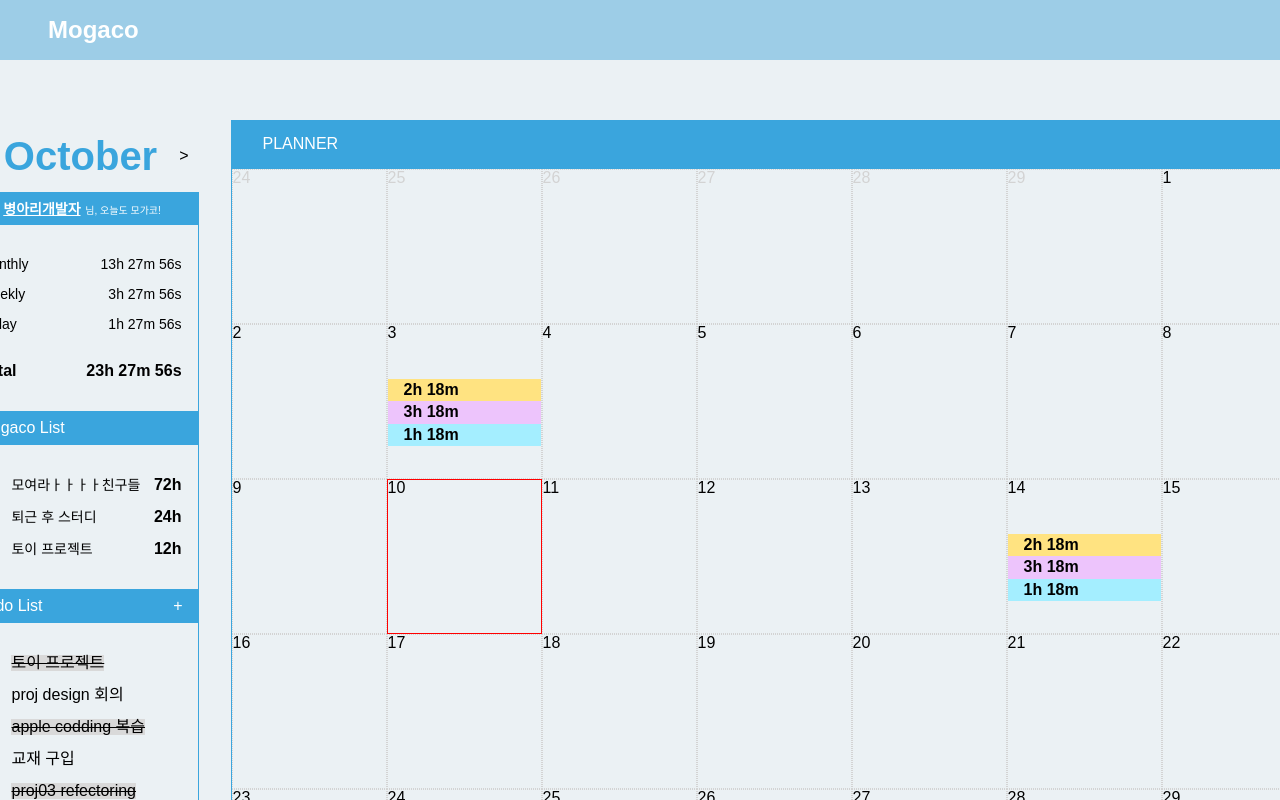
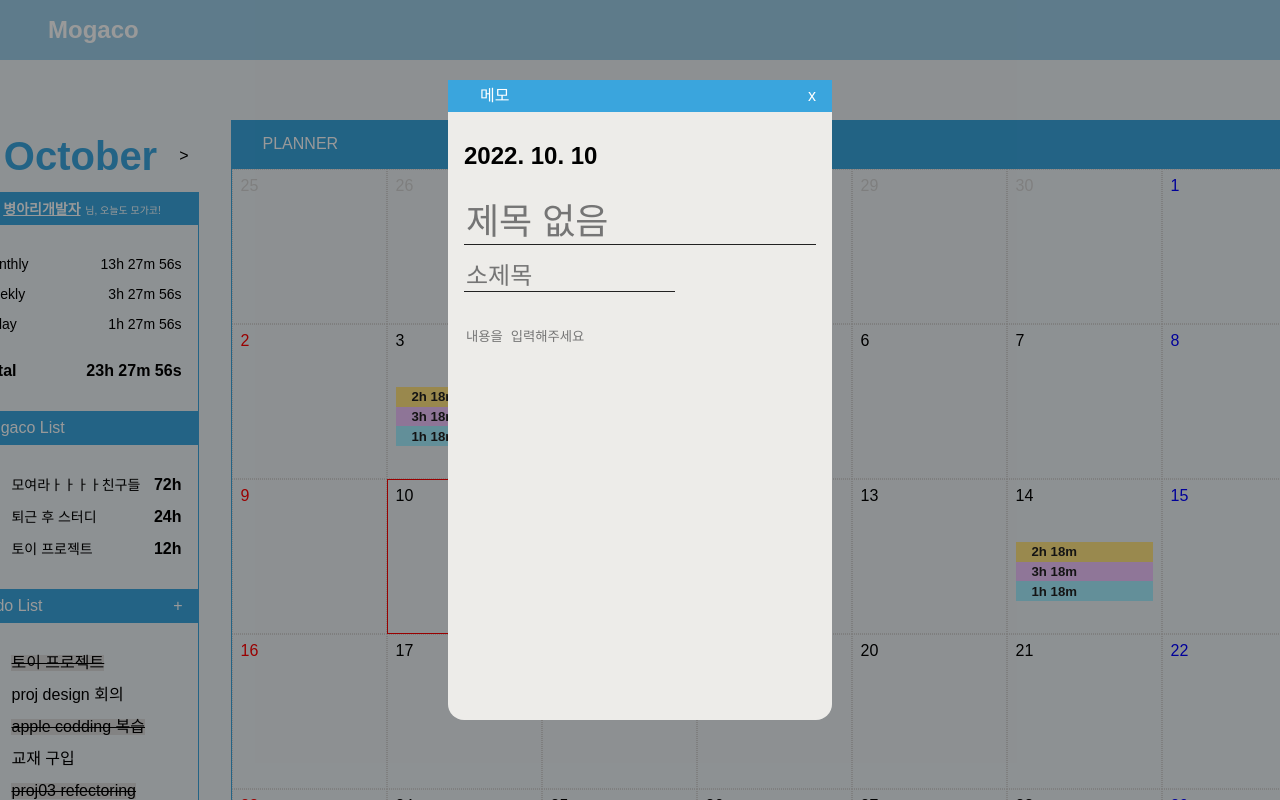
Before and after one commit to LoggingCo/mogaco.next.ts, a Next.js app: page /my-plan in a window 1280 px wide. Both pictures are taken after a click on the element "10". Shown: the top 800 px of the page. Built offline with nearby package versions, Linux system fonts and the light colour scheme; a web font is replaced by a local one.

Commit message:
style: my plan memo modal layout
나의 학습플레너 메모 모달 레이아 웃추가

```diff
--- a/src/components/Pages/my-plan/Calendar/Calendar.tsx
+++ b/src/components/Pages/my-plan/Calendar/Calendar.tsx
@@ -3,21 +3,40 @@ import { myplanData } from 'libs/mock/myplan.data';
 import { useCalendar } from 'hooks/Page/my-plan/useCalendar';
 import { useState } from 'react';
 import * as Styled from './Style';
+import MyPlanMemoModal from '../Modal/Memo';
 
 dayjs.locale('ko');
 function MyPlanCalendar({ date }: any) {
-  const [selectDate, setSelectDate] = useState<number | null>(null);
+  const [selectDate, setSelectDate] = useState<any | null>(null);
+  const [isOpenMemoModal, setIsOpenMemoModal] = useState<boolean>(false);
   const [dailyhours, setDailyhours] = useState<any>(myplanData);
   const [dateElement, setDateElement] = useCalendar(date);
 
-  console.log(dailyhours);
+  const onOpenMemoModal = (day: any) => {
+    setSelectDate({
+      date: day.date,
+      month: date.month(),
+      year: date.year(),
+    });
+    setIsOpenMemoModal(true);
+  };
 
   return (
-    <Styled.Wrapper>
+    <>
+      {isOpenMemoModal && (
+        <MyPlanMemoModal selectDate={selectDate} setIsOpenMemoModal={setIsOpenMemoModal} />
+      )}
+      <Styled.Wrapper style={{ zIndex: '0' }}>
         <Styled.Header>PLANNER</Styled.Header>
         <Styled.Container>
           {dateElement.map((date: any, index: number) => (
-          <Styled.Date key={index} isToday={date.isToday} isMonth={date.isMonth}>
+            <Styled.Date
+              key={index}
+              day={date.day}
+              isToday={date.isToday}
+              isMonth={date.isMonth}
+              onClick={() => date.isMonth && onOpenMemoModal(date)}
+            >
               {date.date}
               {dailyhours.length > 0 && (
                 <Styled.DateContainer>
@@ -32,6 +51,7 @@ function MyPlanCalendar({ date }: any) {
           ))}
         </Styled.Container>
       </Styled.Wrapper>
+    </>
   );
 }
 export default MyPlanCalendar;
--- a/src/components/Pages/my-plan/Calendar/Style.ts
+++ b/src/components/Pages/my-plan/Calendar/Style.ts
@@ -4,6 +4,7 @@ import { flexAlignCenter } from 'styles/common';
 type CalenderStyleProps = {
   isMonth: boolean;
   isToday: boolean;
+  day: number;
 };
 
 export const Wrapper = styled.div`
@@ -19,9 +20,11 @@ export const Container = styled.div`
 export const Date = styled.div<CalenderStyleProps>`
   width: 155px;
   height: 155px;
+  padding: 0.5rem;
   border: 1px dotted #d3d3d3;
+  ${({ isToday }) => isToday && `border: 1px solid #f00;`}
+  ${({ day }) => (day === 0 ? `color: #f00;` : day === 6 && `color: #0000ff;`)}
   ${({ isMonth }) => !isMonth && `color: #d3d3d3;`}
-  ${({ isToday }) => isToday && `border: 1px solid #f00;`}
   cursor: pointer;
   position: relative;
   display: flex;
@@ -35,6 +38,8 @@ export const Date = styled.div<CalenderStyleProps>`
 `;
 
 export const DateContainer = styled.div`
+  color: ${({ theme }) => theme.palette.fontColor};
+  font-size: 0.825rem;
   & > p {
     padding: 0.2rem 1rem;
     font-weight: ${({ theme }) => theme.fontWeight.bold};
--- /dev/null
+++ b/src/components/Pages/my-plan/Modal/Memo.tsx
@@ -0,0 +1,43 @@
+import { LegacyRef, useCallback, useRef } from 'react';
+import { BlackBackGround } from 'styles/common';
+import * as Styled from './Style';
+import dayjs from 'dayjs';
+
+dayjs.locale('ko');
+function MyPlanMemoModal({ selectDate, setIsOpenMemoModal }: any) {
+  const textRef = useRef<HTMLTextAreaElement>(null);
+  const handleResizeHeight = useCallback(() => {
+    if (!textRef.current) return;
+    textRef.current.style.height = textRef.current.scrollHeight + 'px';
+  }, []);
+
+  const onCloseMemoModal = () => {
+    setIsOpenMemoModal(false);
+  };
+
+  return (
+    <BlackBackGround>
+      <Styled.Modal>
+        <Styled.Header>
+          <span>메모</span>
+          <button onClick={onCloseMemoModal}>x</button>
+        </Styled.Header>
+        <Styled.Date>
+          <span>{`${selectDate.year}. ${selectDate.month + 1}. ${selectDate.date}`}</span>
+        </Styled.Date>
+        <Styled.TitleBox>
+          <p>
+            <Styled.Title placeholder="제목 없음" />
+          </p>
+          <p>
+            <Styled.SubTitle placeholder="소제목" />
+          </p>
+        </Styled.TitleBox>
+        <Styled.Content>
+          <textarea placeholder="내용을 입력해주세요" ref={textRef} onInput={handleResizeHeight} />
+        </Styled.Content>
+      </Styled.Modal>
+    </BlackBackGround>
+  );
+}
+export default MyPlanMemoModal;
--- /dev/null
+++ b/src/components/Pages/my-plan/Modal/Style.ts
@@ -0,0 +1,69 @@
+import styled from 'styled-components';
+
+export const Modal = styled.div`
+  position: absolute;
+  background-color: #edece9;
+  top: 50%;
+  left: 50%;
+  width: 30vw;
+  aspect-ratio: 3/5;
+  transform: translate(-50%, -50%);
+  z-index: 100;
+  border-radius: 1rem;
+`;
+
+export const Header = styled.div`
+  height: 32px;
+  background-color: ${({ theme }) => theme.palette.primary[300]};
+  color: ${({ theme }) => theme.palette.fontSubColor};
+  display: flex;
+  justify-content: space-between;
+  align-items: center;
+  padding-left: 2rem;
+  padding-right: 1rem;
+
+  & > button {
+    color: ${({ theme }) => theme.palette.fontSubColor};
+  }
+`;
+
+export const Date = styled.div`
+  padding: 0 1rem;
+  margin-top: 32px;
+  font-size: 24px;
+  font-weight: bold;
+`;
+
+export const TitleBox = styled.div`
+  margin: 32px 0;
+  padding: 0 1rem;
+
+  & input {
+    border-bottom: 1px solid #222;
+  }
+`;
+
+export const Title = styled.input`
+  font-size: 36px;
+  margin-bottom: 16px;
+  width: 100%;
+`;
+
+export const SubTitle = styled.input`
+  font-size: ${({ theme }) => theme.fontSize.xLarge};
+  width: 60%;
+`;
+
+export const Content = styled.div`
+  padding: 0 1rem;
+  width: 100%;
+  height: 50%;
+
+  & textarea {
+    width: 100%;
+    height: 100%;
+    resize: none;
+    background-color: transparent;
+    border: none;
+  }
+`;
--- a/src/components/Pages/my-plan/Sidebar/Sidebar.tsx
+++ b/src/components/Pages/my-plan/Sidebar/Sidebar.tsx
@@ -39,7 +39,7 @@ export default MyPlanSidebar;
 
 const Wrapper = styled.div`
   width: 360px;
-  max-height: 680px;
+  max-height: 720px;
   position: sticky;
   top: 100px;
   margin-right: 32px;
--- a/src/components/Pages/my-plan/Sidebar/Todo/Style.ts
+++ b/src/components/Pages/my-plan/Sidebar/Todo/Style.ts
@@ -25,6 +25,8 @@ export const Header = styled.div`
 export const Content = styled.div`
   padding: 1rem;
   border: 1px solid ${({ theme }) => theme.palette.primary[300]};
+  max-height: 15rem;
+  overflow-y: auto;
 
   & li {
     margin: 1rem 0;
@@ -60,3 +62,26 @@ export const TodoList = styled.span<TodoStyledType>`
     transform: scale(1.1);
   }
 `;
+
+export const TodoForm = styled.div`
+  display: flex;
+  align-items: center;
+  justify-content: center;
+
+  & > input {
+    width: 100%;
+    height: 40px;
+    background-color: #fff;
+    padding: 0.5rem;
+    margin: 0.5rem 0;
+  }
+
+  & > button {
+    background-color: ${({ theme }) => theme.palette.primary[300]};
+    color: #fff;
+    font-size: ${({ theme }) => theme.fontSize.small};
+
+    width: 40px;
+    height: 40px;
+  }
+`;
--- a/src/components/Pages/my-plan/Sidebar/Todo/Todo.tsx
+++ b/src/components/Pages/my-plan/Sidebar/Todo/Todo.tsx
@@ -1,12 +1,25 @@
+import { useState } from 'react';
 import * as Styled from './Style';
 
 function MyPlanSideTodo({ todo }: any) {
+  const [isOpenTodoForm, setIsOpenTodoForm] = useState<Boolean>(false);
+
+  const onOpenTodoForm = () => {
+    setIsOpenTodoForm((prev) => !prev);
+  };
+
   return (
     <>
       <Styled.Header>
         <span>Todo List</span>
-        <button>+</button>
+        <button onClick={onOpenTodoForm}>{isOpenTodoForm ? '-' : '+'}</button>
       </Styled.Header>
+      {isOpenTodoForm && (
+        <Styled.TodoForm>
+          <input />
+          <button>추가</button>
+        </Styled.TodoForm>
+      )}
       <Styled.Content>
         <ul>
           {todo.map((todo: any) => (
--- a/src/hooks/Page/my-plan/useCalendar.ts
+++ b/src/hooks/Page/my-plan/useCalendar.ts
@@ -32,7 +32,7 @@ export const useCalendar = (date: Dayjs): useCalendarType => {
 
     if (firstDate.day() !== 0) {
       const lastMonthDate = date.subtract(1, 'month');
-      for (let i = 1; i <= firstDate.day(); i++) {
+      for (let i = 0; i < firstDate.day(); i++) {
         selectMonthDateInfo.unshift({
           date: lastMonthDate.endOf('month').subtract(i, 'day').date(),
           day: lastMonthDate.endOf('month').subtract(i, 'day').day(),
--- a/src/styles/common.ts
+++ b/src/styles/common.ts
@@ -7,7 +7,7 @@ export const BlackBackGround = styled.div`
   height: 100vh;
   top: 0;
   left: 0;
-  background-color: rgba(0, 0, 0, 0.8);
+  background-color: rgba(0, 0, 0, 0.4);
   position: fixed;
   z-index: 100;
 `;
```
Lines whose indentation alone changed are shown as unchanged.
